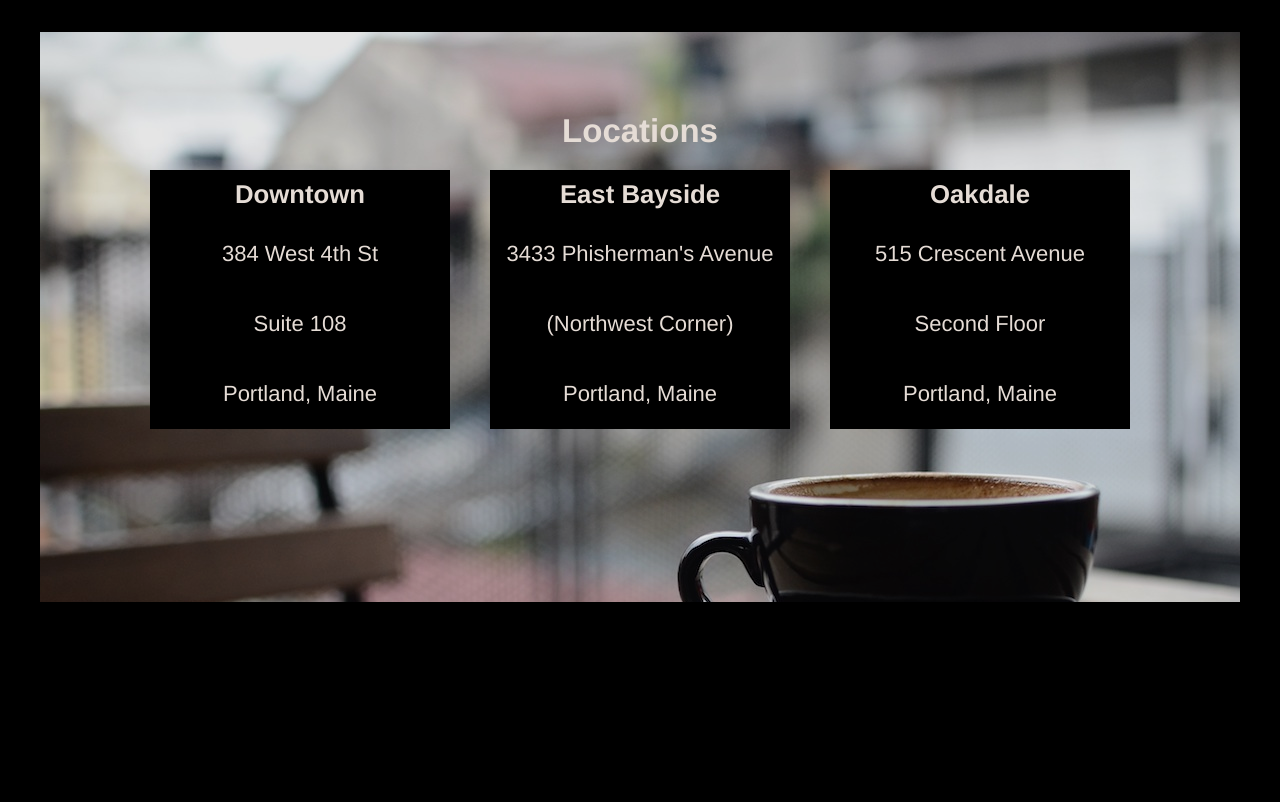
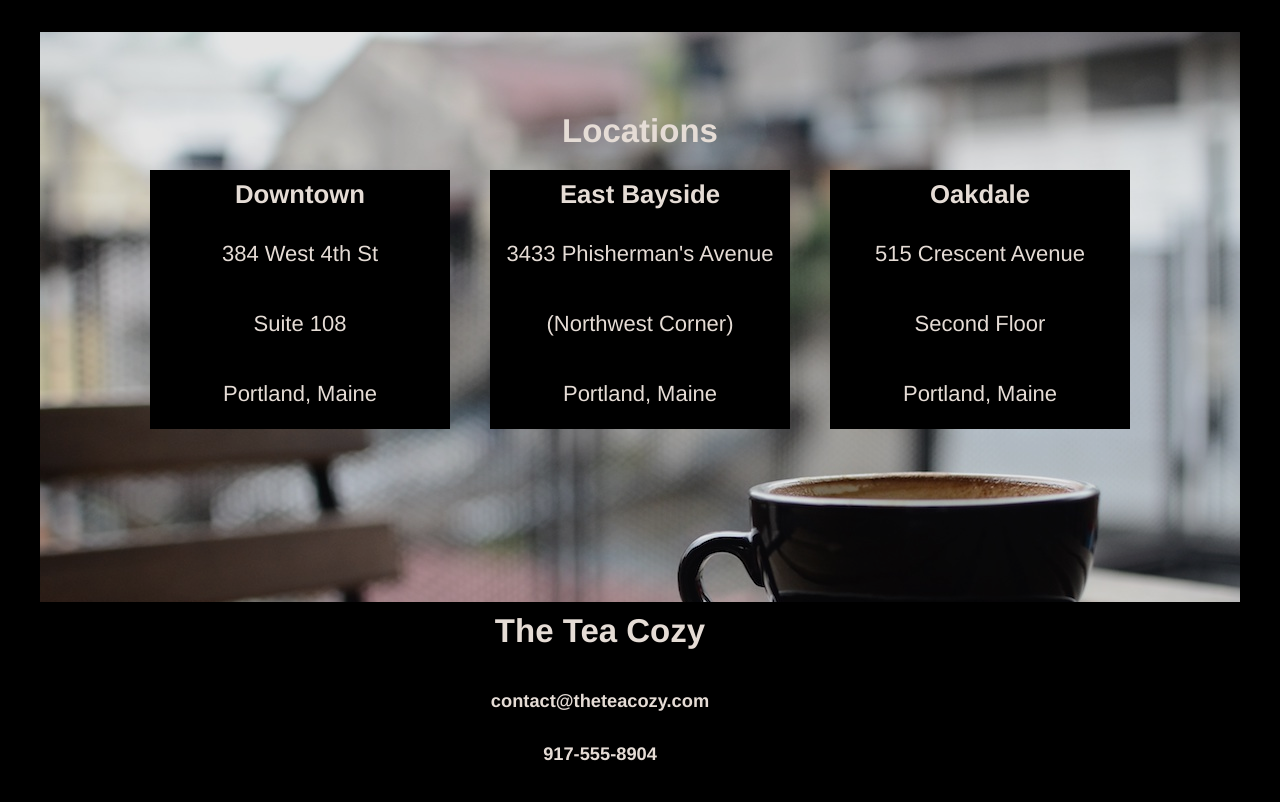
Before and after one commit to gillHarjinder/TeaCozy, a plain HTML site: page index.html in a window 1280 px wide. Shown: the part 1577-2379 px from the top of the page. Before the commit the page ends 2179 px from the top, so only its background shows below. Drawn offline with Linux system fonts and the light colour scheme.

Commit message:
contacts added

```diff
--- a/index.html
+++ b/index.html
@@ -106,13 +106,14 @@
       </div>
     </div>
 
+  </div> <!-- END class middleSection -->
 
-
-
+  <!-- Now the contact information part -->
+  <div class="contacts">
+    <h2>The Tea Cozy</h2>
+    <h5>contact@theteacozy.com</h5>
+    <h5>917-555-8904</h5>
   </div>
-
-
-
 
   <!--footer of page -->
   <footer>
--- a/resources/css/style.css
+++ b/resources/css/style.css
@@ -28,6 +28,8 @@ header{
 	flex-wrap: wrap;
 }
 
+
+/* All the different heading get same padding and margin*/
 h2, h3, h4{
 	margin: 0;
 	padding: 10px;
@@ -122,10 +124,12 @@ a{
 	margin: auto;
 }
 
+/* padding for all column conatiners*/
 .container.locations{
 	padding-top: 5px;
 }
 
+/* each box of location size and arrangement as coulumn*/
 .location{
 	opacity: 1.0;
 	margin: 5px 20px;
@@ -136,7 +140,11 @@ a{
 	justify-content: center;
 }
 
-
+/** contacts */
+.contacts{
+	height: 200px;
+	width: 1200px;
+}
 
 
 
```
